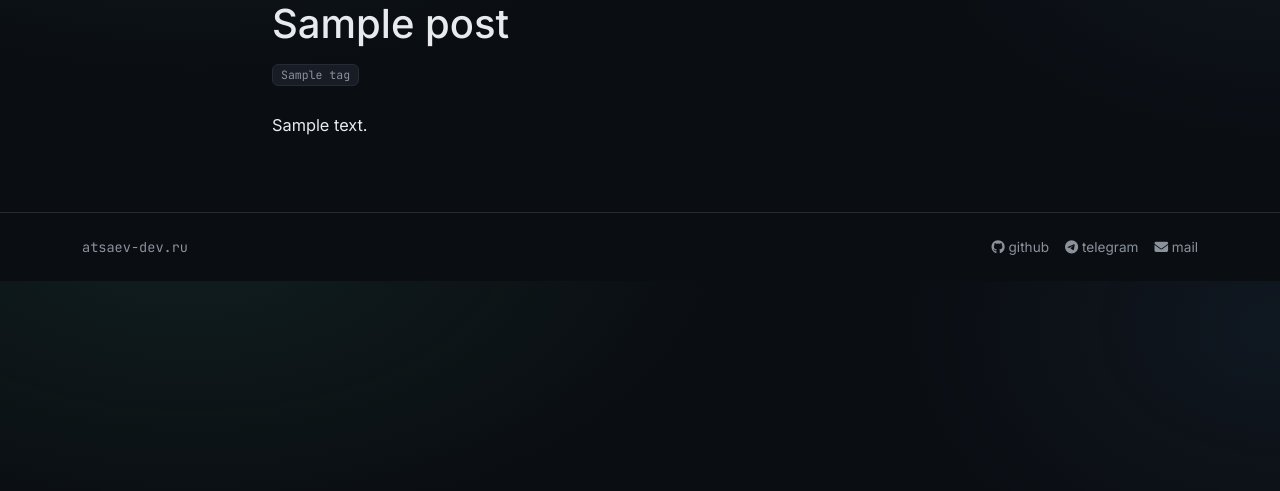
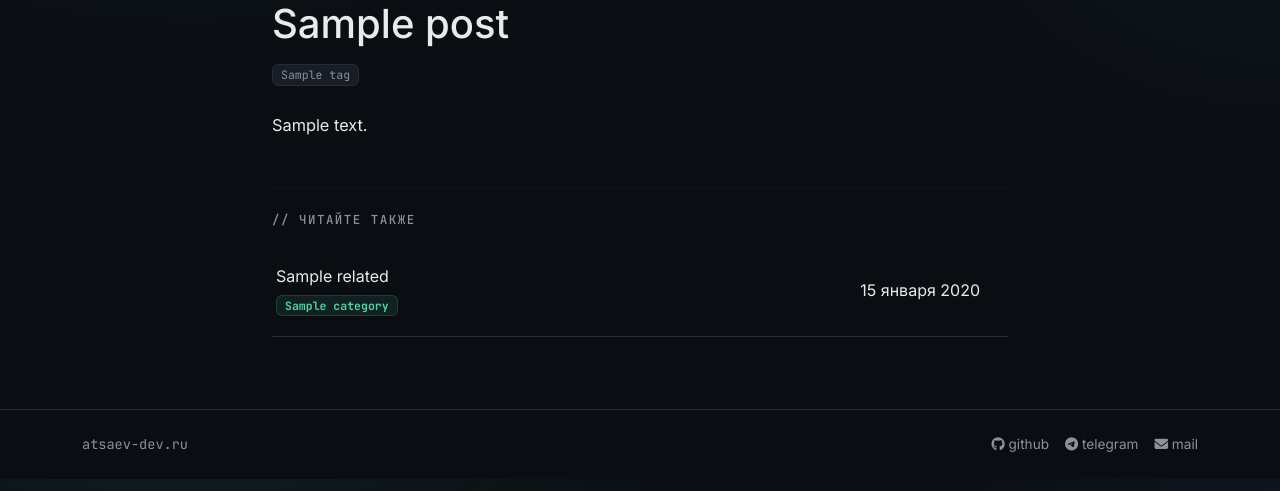
Before and after one commit to Atsaev/django_site, a Django app: template blog/templates/blog/post_detail.html in a window 1280 px wide. Shown: the part 175-666 px from the top of the page. Run offline with Django 5.2, Linux system fonts and the light colour scheme; data comes from the database, SQL or seed files in the repository; tables that the repository leaves empty hold one stand-in row (values such as "Sample post"); the template is opened without the code that fills it: values that come from a table or form of the project are taken from there, most other values are stand-ins (such as "Sample title", 1, 10 or a date in 2020); some libraries are stand-ins or nearby versions.

Commit message:
Add related posts block
At the end of a post show up to 3 related posts: same category first, filled with posts sharing tags. Reuses the post-row style.

```diff
--- a/blog/templates/blog/post_detail.html
+++ b/blog/templates/blog/post_detail.html
@@ -30,5 +30,24 @@
   {% endif %}
 
   <div class="post-content">{{ content_html|safe }}</div>
+
+  {% if related %}
+  <hr class="post-hr">
+  <h2 class="related-title">// читайте также</h2>
+  <div class="related-list">
+    {% for rp in related %}
+    <a href="{% url 'post_detail' rp.slug %}" class="post-row">
+      <div>
+        <div class="post-title mb-1">{{ rp.title }}</div>
+        {% if rp.category %}<span class="badge-cat badge">{{ rp.category.name }}</span>{% endif %}
+      </div>
+      <div class="d-flex align-items-center">
+        <span class="post-date">{{ rp.published_at|date:"j E Y" }}</span>
+        <span class="arrow"><i class="fa-solid fa-arrow-right"></i></span>
+      </div>
+    </a>
+    {% endfor %}
+  </div>
+  {% endif %}
 </article>
 {% endblock %}
--- a/static/css/main.css
+++ b/static/css/main.css
@@ -211,6 +211,17 @@ body {
 .post-content h2[id],
 .post-content h3[id],
 .post-content h4[id] { scroll-margin-top: 110px; }
+
+/* related posts */
+.post-hr { border: none; border-top: 1px solid var(--border); margin: 3rem 0 1.5rem; }
+.related-title {
+  color: var(--text-muted);
+  font-size: 0.78rem;
+  text-transform: uppercase;
+  letter-spacing: 1.5px;
+  font-family: 'JetBrains Mono', monospace;
+  margin-bottom: 1rem;
+}
 .arrow { opacity: 0; transform: translateX(-6px); transition: all 0.2s ease; color: var(--accent); margin-left: 10px; }
 
 /* post content (blog detail, resume about/experience) — rich CKEditor output */
```
Also changed, not shown: blog/views.py (+28 -0 lines).
